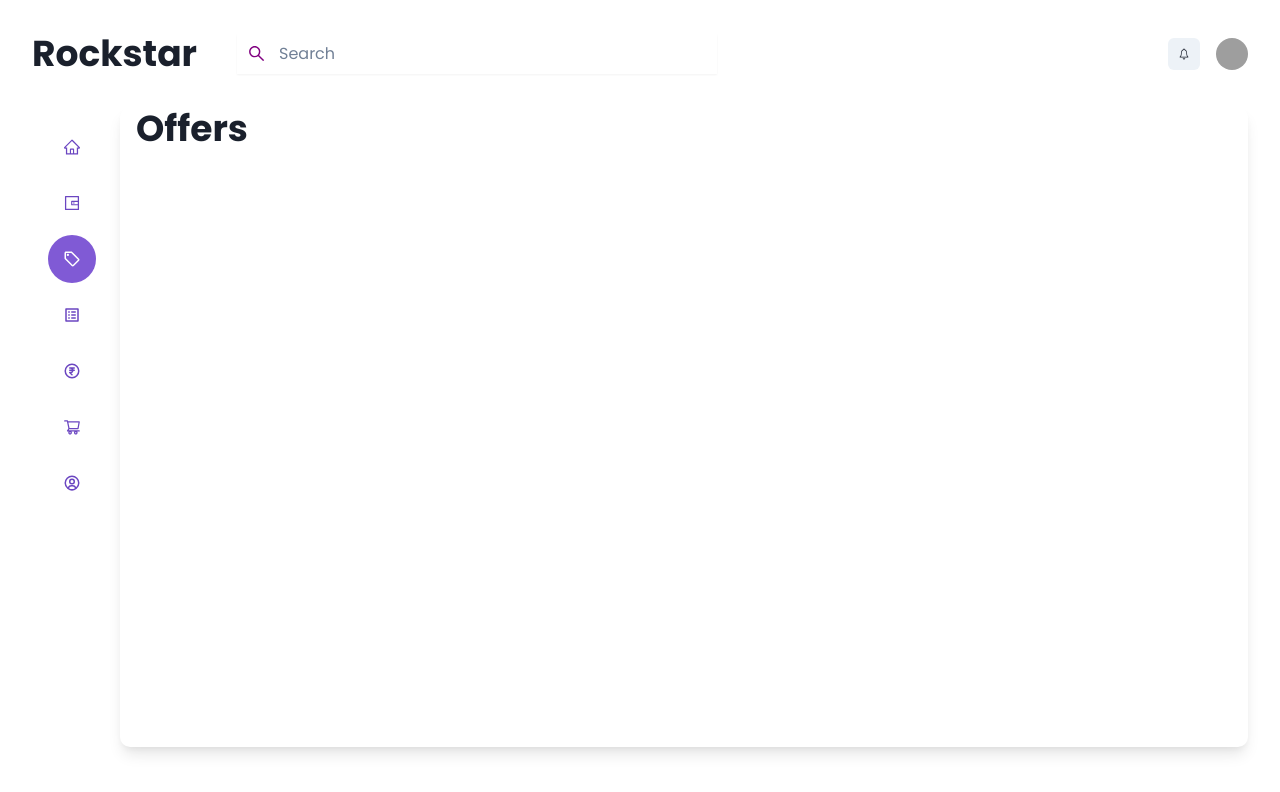
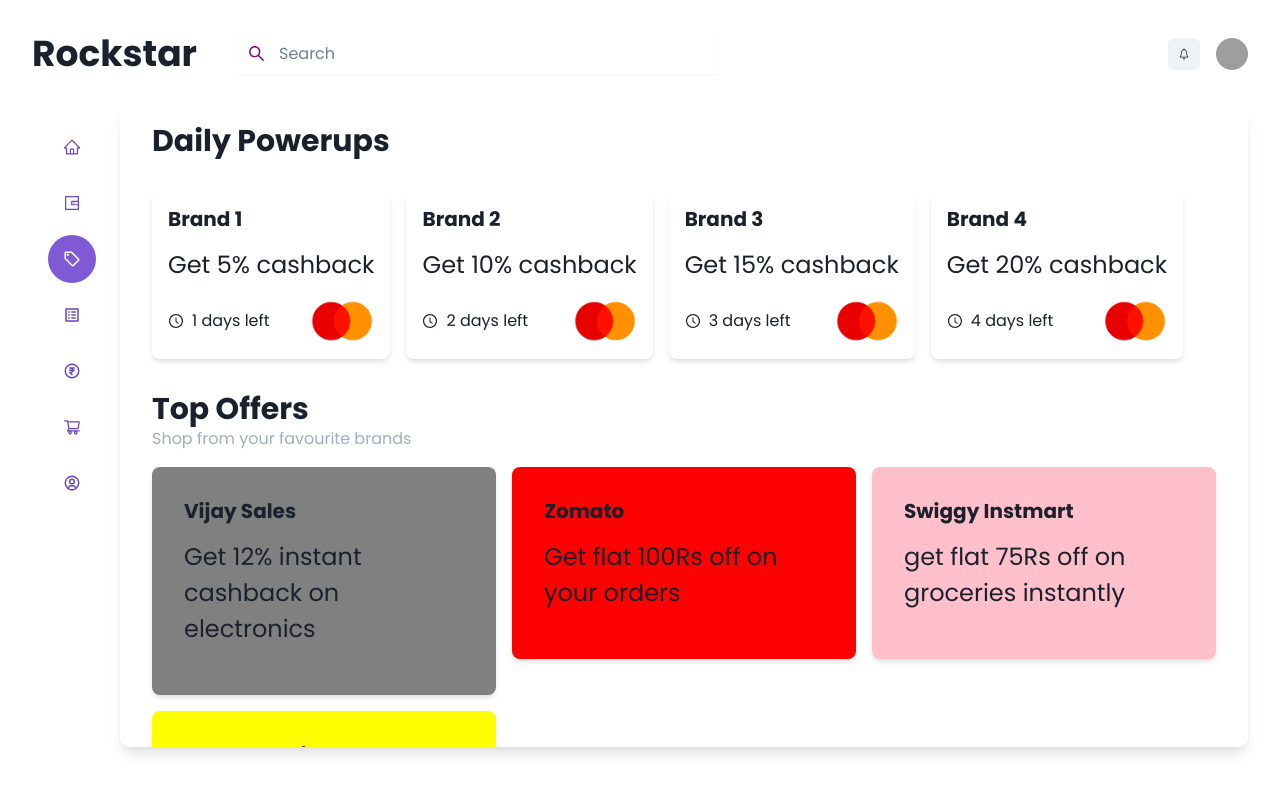
Before and after one commit to Aman7400/rockstar-pay, a Next.js app: page /offers in a window 1280 px wide. Shown: the top 792 px of the page. Built offline with nearby package versions, Linux system fonts and the light colour scheme; grey boxes are pictures that could not be loaded.

Commit message:
Offers page v1

```diff
--- a/pages/offers.js
+++ b/pages/offers.js
@@ -1,5 +1,6 @@
-import { Container, Heading } from "@chakra-ui/react";
+import { Box, Container, Grid, GridItem, Heading, HStack, Text, VStack } from "@chakra-ui/react";
 import Head from "next/head";
+import { AiOutlineClockCircle } from "react-icons/ai"
 
 export default function Offers() {
     return (
@@ -9,11 +10,84 @@
                 <meta name="description" content="A one-stop payment solution for all your spends. Earn up to 2% cashback with rockstar super card." />
                 <link rel="icon" href="/favicon.ico" />
             </Head>
-            <Container maxW={"container.xl"}>
-                <Heading>
-                Offers
-                </Heading>
+            <Container maxW={"container.xl"} p={8} pt={4}>
+                <Powerups />
+                <SpecialOffers />
             </Container>
         </>
     )
 }
+
+function Powerups() {
+    return (
+        <>
+            <Heading size="lg">
+                Daily Powerups
+            </Heading>
+            <HStack my={8} gap={4}>
+                {
+                    [1, 2, 3, 4].map((item, i) =>
+                        <Box cursor="pointer" key={i} p={4} borderRadius="8" boxShadow="md">
+                            {/* Company Name */}
+                            <Heading size="md">
+                                Brand {item}
+                            </Heading>
+                            {/* Powerup Name */}
+                            <Text my={4} fontSize="2xl">
+                                Get {5 * item}% cashback
+                            </Text>
+                            <HStack justifyContent="space-between">
+                                {/* time left */}
+                                <HStack>
+                                    <AiOutlineClockCircle />   <Text> {item} days left</Text>
+                                </HStack>
+                                {/* Company logo */}
+                                <img src="/master-card.png" width={64} height={64} alt={`Brand ${item}`} />
+                            </HStack>
+
+                        </Box>)
+                }
+            </HStack>
+        </>
+    )
+}
+
+const topOffers = [
+    { title: "Vijay Sales", offer: "Get 12% instant cashback on electronics", colorScheme: "gray" },
+    { title: "Zomato", offer: "Get flat 100Rs off on your orders", colorScheme: "red" },
+    { title: "Swiggy Instmart", offer: "get flat 75Rs off on groceries instantly", colorScheme: "pink" },
+    { title: "Make My Trip", offer: "Get upto 15% off on your travel plans", colorScheme: "yellow" },
+
+]
+
+function SpecialOffers() {
+    return (
+        <>
+            <Heading size="lg">
+                Top Offers
+            </Heading>
+            <Text color={"gray.400"} size="sm">
+                Shop from your favourite brands
+            </Text>
+            <Grid templateColumns="repeat(3, 1fr)" my={4} gap={4}>
+                {
+                   topOffers.map((item, i) =>
+
+                        <GridItem key={i} colSpan={1}>
+                            <Box bgColor={item.colorScheme} cursor="pointer" p={8} borderRadius="8" boxShadow="md">
+                                {/* Company Name */}
+                                <Heading size="md">
+                                     {item.title}
+                                </Heading>
+                                {/* Powerup Name */}
+                                <Text my={4} fontSize="2xl">
+                                    {item.offer}
+                                </Text>
+                            </Box>
+                        </GridItem>
+                    )
+                }
+            </Grid>
+        </>
+    )
+}
```
